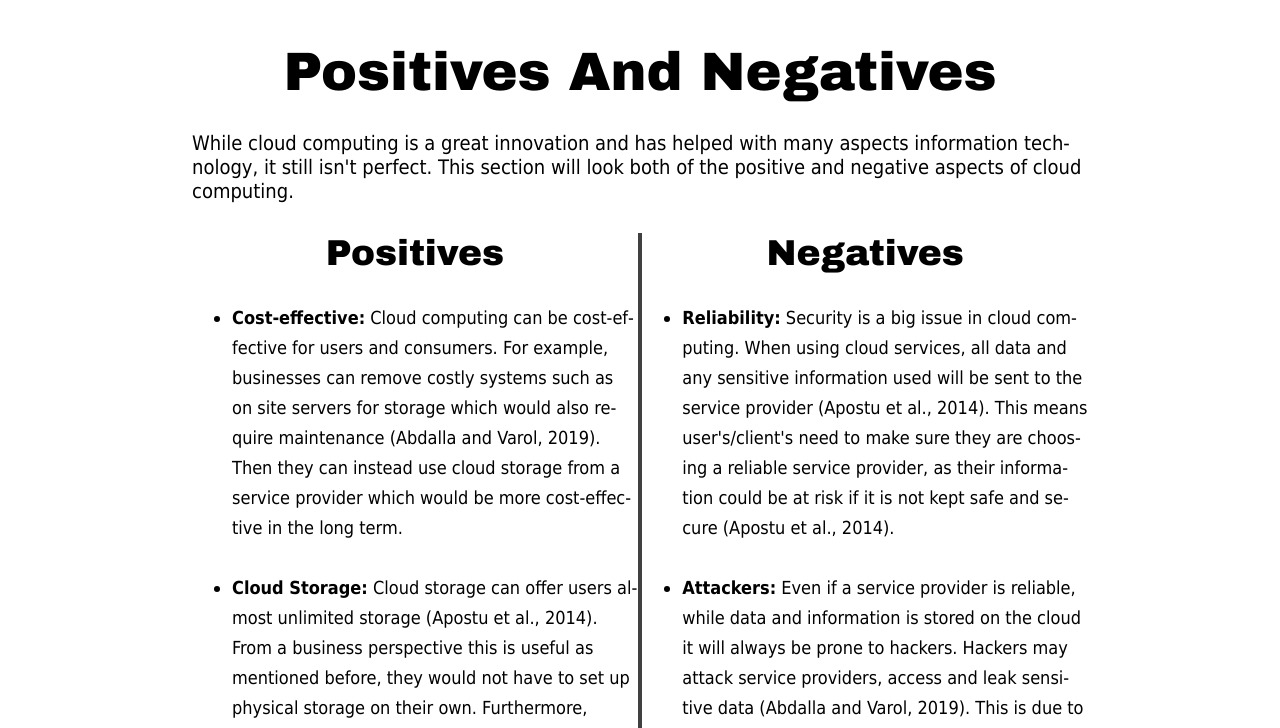
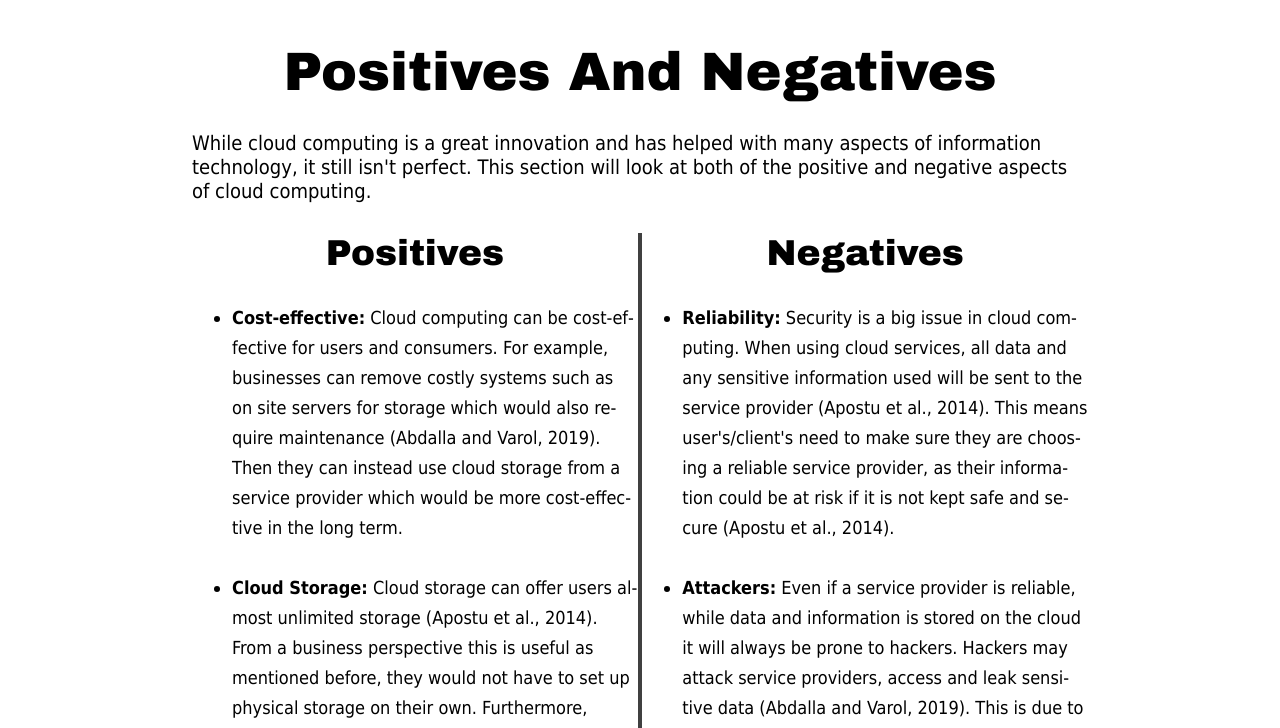
Before and after one commit to EvanRGit/EvanRGit.github.io, a plain HTML site: page CloudComputing/pages/positivesAndNegatives.html in a window 1280 px wide. Shown: the part 72-800 px from the top of the page. Drawn offline with Linux system fonts and the light colour scheme.

Commit message:
Grammar Correction On P&N

```diff
--- a/CloudComputing/pages/positivesAndNegatives.html
+++ b/CloudComputing/pages/positivesAndNegatives.html
@@ -27,8 +27,8 @@
   <div class="section">
     <h1 style="text-align: center">Positives And Negatives</h1>
 
-    <p>While cloud computing is a great innovation and has helped with many aspects information technology, it still
-    isn't perfect. This section will look both of the positive and negative aspects of cloud computing.</p>
+    <p>While cloud computing is a great innovation and has helped with many aspects of information technology, it still
+    isn't perfect. This section will look at both of the positive and negative aspects of cloud computing.</p>
 
     <div class="grid section">
       <div class="box1">
```
